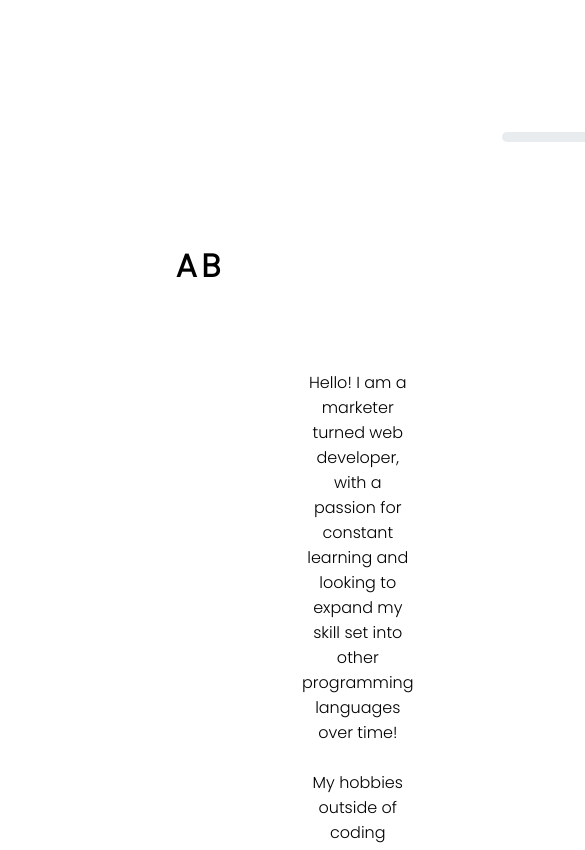
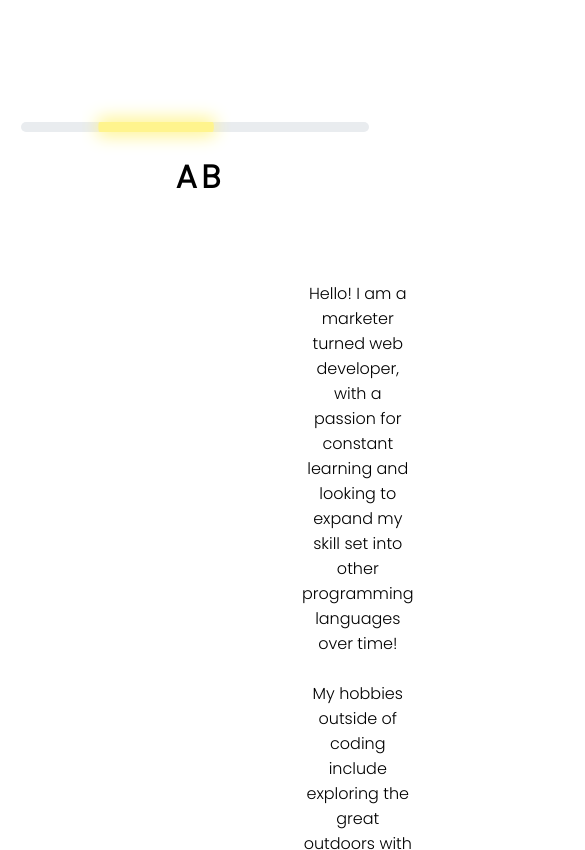
Before and after one commit to anabelleaho/anabelleaho.github.io, a plain HTML site: page index.html in a window 390 px wide. Shown: the part 1260-2110 px from the top of the page, 585 px wide, since content can reach past the window. Drawn offline with Linux system fonts and the light colour scheme; a web font is replaced by a local one.

Commit message:
changes made to responsiveness

```diff
--- a/style.css
+++ b/style.css
@@ -71,8 +71,7 @@ body {
     margin-bottom: 30px;
 }
 
-.name-title
-{
+.name-title {
    text-transform: uppercase;
    background-image: linear-gradient(
     -225deg,
@@ -222,7 +221,7 @@ body {
 }
 
 .indiv-card {
-    max-width: 87%;
+    max-width: 90%;
     max-height: 100%;
     border-radius: 20px;
     object-fit: cover;
@@ -377,11 +376,12 @@ body {
 
 .loader {
     position: relative;
-    width: 700px;
+    width: 70%;
+    max-width: 700px;
     height: 10px;
     background: #e9ecef;
     border-radius: 50px;
-    margin: 20px 500px 100px 500px;
+    margin: 20px auto;
 }
 
 .loader::before {
@@ -394,6 +394,13 @@ body {
     transform-origin: left;
     box-shadow: 0 0 30px 4px #fff48d;
     animation: animate 3s linear infinite;
+}
+
+@media screen and (max-width: 600px) {
+    .loader {
+        width: 90%;
+        margin: 10px auto;
+    }
 }
 
 @keyframes animate {
```
